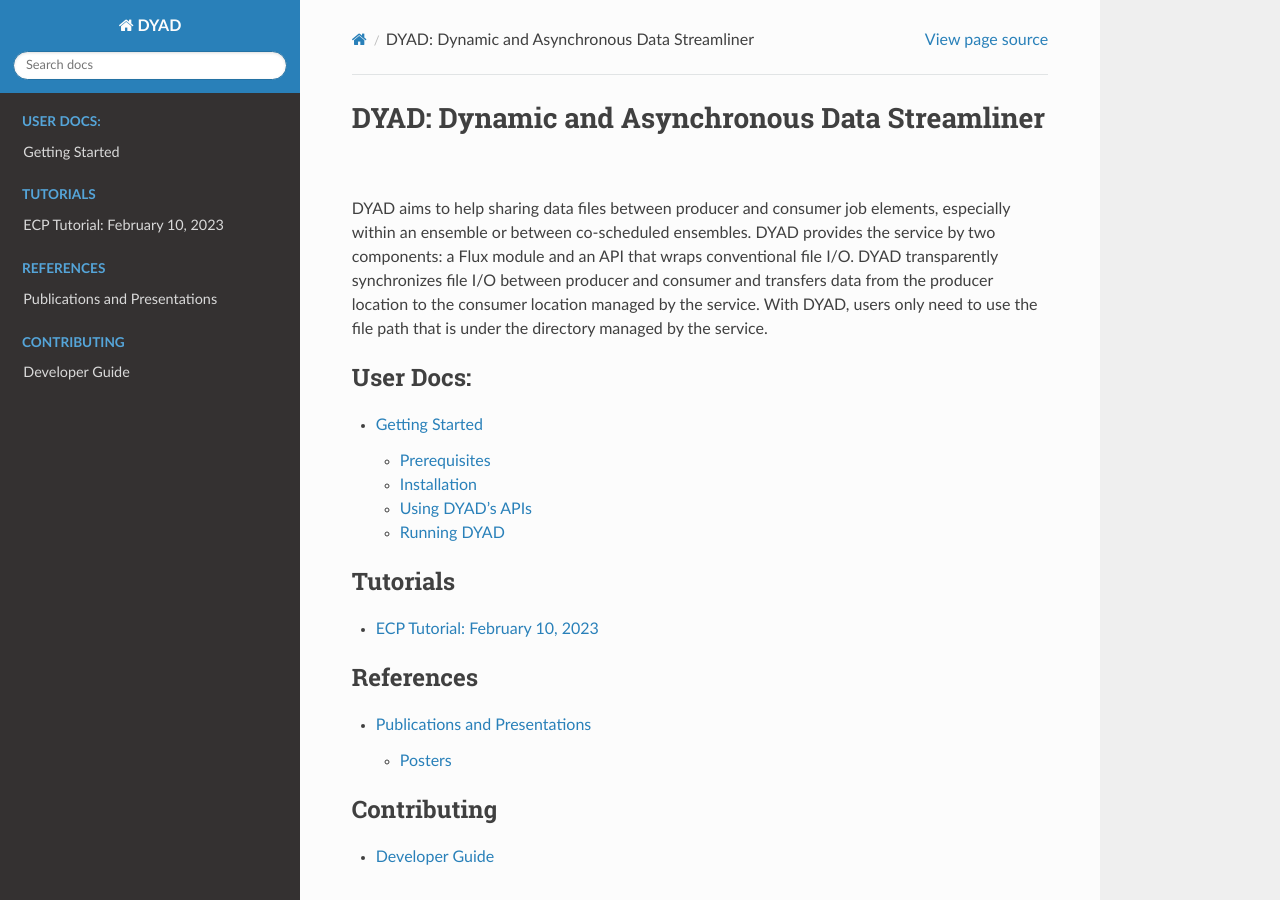
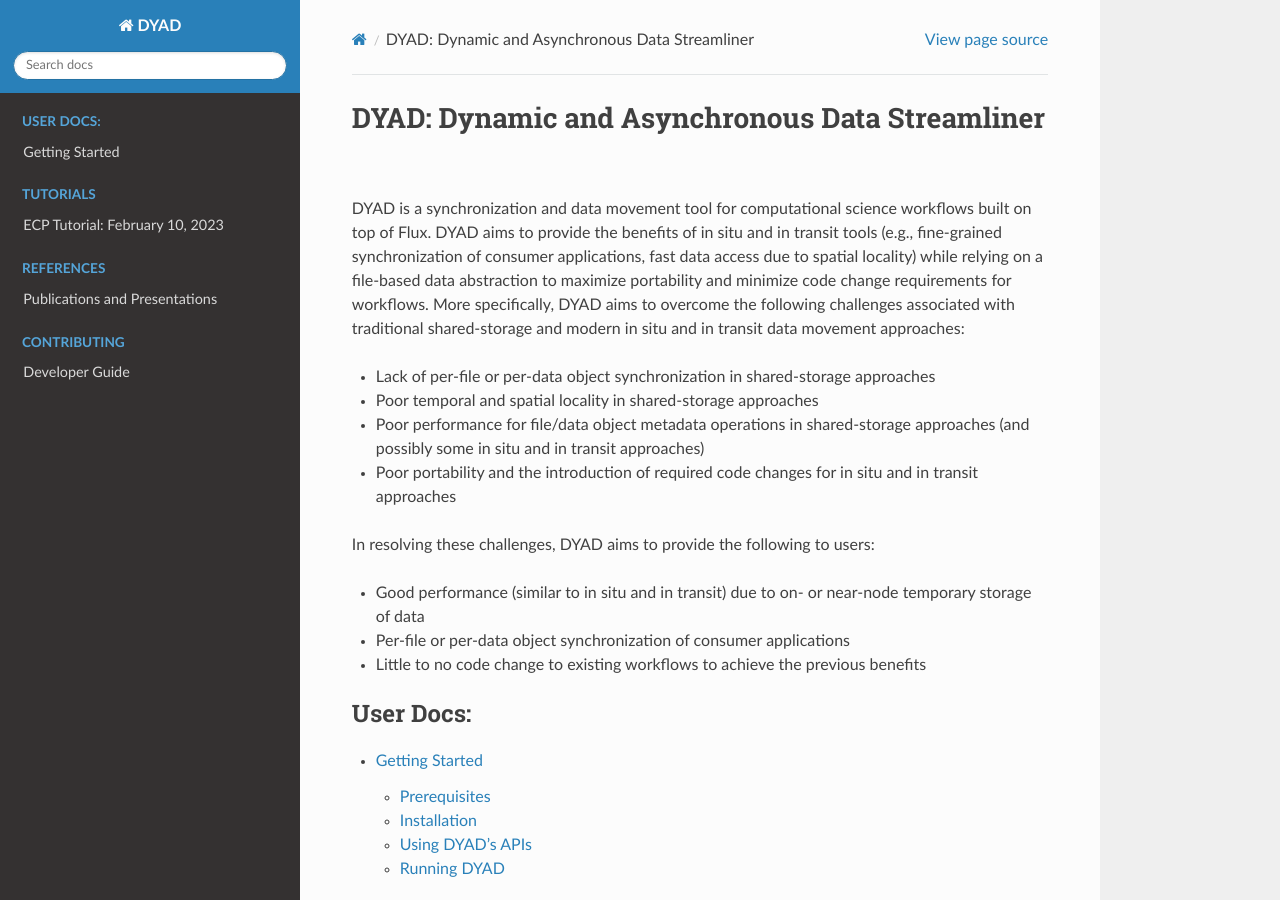
Before and after one commit to flux-framework/dyad, a Sphinx documentation site: the page built from docs/index.rst, in a window 1280 px wide and 900 px high. Built offline with Sphinx 7.4.7 and the Read the Docs theme 2.0.0, drawn with Linux system fonts in a browser that asks for light colours.

Commit message:
docs: updates the text in intro.rst to better describe DYAD

```diff
--- a/docs/index.rst
+++ b/docs/index.rst
@@ -6,16 +6,23 @@
 DYAD: Dynamic and Asynchronous Data Streamliner
 ===============================================
 
-DYAD aims to help sharing data files between producer
-and consumer job elements, especially within an ensemble
-or between co-scheduled ensembles. DYAD provides the service
-by two components: a Flux module and an API that wraps
-conventional file I/O. DYAD transparently synchronizes file I/O
-between producer and consumer and transfers data from the producer
-location to the consumer location managed by the service. With DYAD,
-users only need to use the file path that is under the directory
-managed by the service.
+DYAD is a synchronization and data movement tool for computational science workflows built
+on top of Flux. DYAD aims to provide the benefits of in situ and in transit tools
+(e.g., fine-grained synchronization of consumer applications, fast data access due to spatial locality)
+while relying on a file-based data abstraction to maximize portability and minimize code change
+requirements for workflows. More specifically, DYAD aims to overcome the following challenges
+associated with traditional shared-storage and modern in situ and in transit data movement approaches:
 
+* Lack of per-file or per-data object synchronization in shared-storage approaches
+* Poor temporal and spatial locality in shared-storage approaches
+* Poor performance for file/data object metadata operations in shared-storage approaches (and possibly some in situ and in transit approaches)
+* Poor portability and the introduction of required code changes for in situ and in transit approaches
+
+In resolving these challenges, DYAD aims to provide the following to users:
+
+* Good performance (similar to in situ and in transit) due to on- or near-node temporary storage of data
+* Per-file or per-data object synchronization of consumer applications
+* Little to no code change to existing workflows to achieve the previous benefits
 
 .. toctree::
    :maxdepth: 2
```
